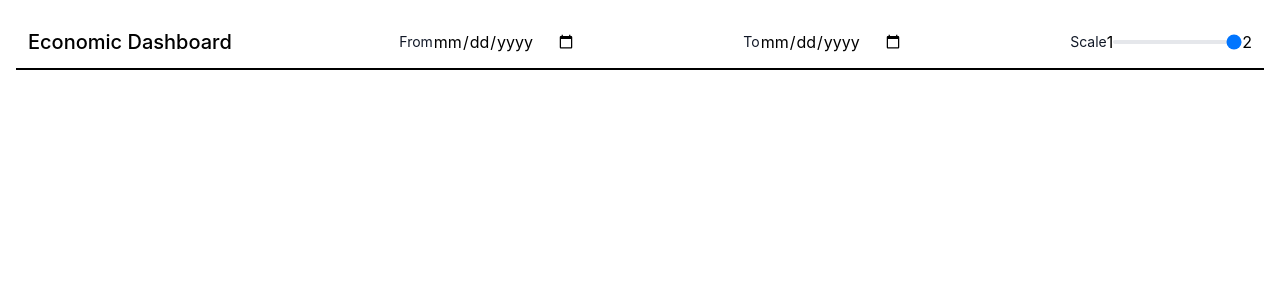
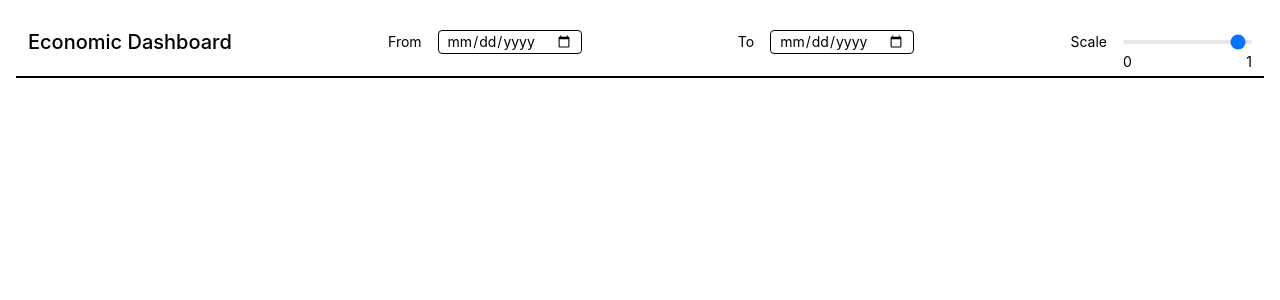
Before and after one commit to MaaviaAsghar4/economic-dashboard-app, a Next.js app: page / in a window 1280 px wide. Shown: the top 300 px of the page. Built offline with nearby package versions, Linux system fonts and the light colour scheme.

Commit message:
Header section completed

```diff
--- /dev/null
+++ b/components/atoms/InputDate.tsx
@@ -0,0 +1,18 @@
+import React from "react";
+
+interface InputDateProps {
+  value: number;
+  id: string;
+}
+
+const InputDate = ({ value, id }: InputDateProps) => {
+  return (
+    <input
+      id={id.toLowerCase()}
+      type="Date"
+      className="text-sm border-black border px-2 rounded"
+    />
+  );
+};
+
+export default InputDate;
--- /dev/null
+++ b/components/atoms/InputRange.tsx
@@ -0,0 +1,22 @@
+import React from "react";
+
+interface InputRangeProps {
+  value: number;
+  id: string;
+}
+
+const InputRange = ({ value, id }: InputRangeProps) => {
+  return (
+    <input
+      id={id.toLowerCase()}
+      type="range"
+      max="1"
+      min="0"
+      step="0.1"
+      //   value={value}
+      className="h-1 bg-gray-200 rounded-lg appearance-none cursor-pointer before:content-['0'] after:content-['1'] before:text-sm after:text-sm before:block after:block before:mt-3 after:mt-3"
+    />
+  );
+};
+
+export default InputRange;
--- /dev/null
+++ b/components/atoms/Label.tsx
@@ -0,0 +1,15 @@
+import React from "react";
+
+interface LabelProps {
+  label: string;
+}
+
+const Label = ({ label }: LabelProps) => {
+  return (
+    <label htmlFor={label.toLowerCase()} className="block text-sm mr-4">
+      {label}
+    </label>
+  );
+};
+
+export default Label;
--- /dev/null
+++ b/components/atoms/Title.tsx
@@ -0,0 +1,11 @@
+import React from "react";
+
+interface TitleProps {
+  title: string;
+}
+
+const Title = ({ title }: TitleProps) => {
+  return <h1 className="text-xl font-medium">{title}</h1>;
+};
+
+export default Title;
--- /dev/null
+++ b/components/molucules/FormElementDate.tsx
@@ -0,0 +1,18 @@
+import React from "react";
+import Label from "../atoms/Label";
+import InputDate from "../atoms/InputDate";
+
+interface FormElementDateProps {
+  label: string;
+}
+
+const FormElementDate = ({ label }: FormElementDateProps) => {
+  return (
+    <div className="flex items-center">
+      <Label label={label} />
+      <InputDate value={1} id={label} />
+    </div>
+  );
+};
+
+export default FormElementDate;
--- /dev/null
+++ b/components/molucules/FormElementRange.tsx
@@ -0,0 +1,18 @@
+import React from "react";
+import Label from "../atoms/Label";
+import InputRange from "../atoms/InputRange";
+
+interface FormElementRangeProps {
+  label: string;
+}
+
+const FormElementRange = ({ label }: FormElementRangeProps) => {
+  return (
+    <div className="flex items-center">
+      <Label label={label} />
+      <InputRange value={1} id={label} />
+    </div>
+  );
+};
+
+export default FormElementRange;
--- /dev/null
+++ b/components/template/Header.tsx
@@ -0,0 +1,17 @@
+import React from "react";
+import Title from "../atoms/Title";
+import FormElementDate from "../molucules/FormElementDate";
+import FormElementRange from "../molucules/FormElementRange";
+
+const Header = () => {
+  return (
+    <div className="flex justify-between items-center pt-3 pb-5 px-3 border-b-2 border-black">
+      <Title title="Economic Dashboard" />
+      <FormElementDate label="From" />
+      <FormElementDate label="To" />
+      <FormElementRange label="Scale" />
+    </div>
+  );
+};
+
+export default Header;
--- a/pages/index.tsx
+++ b/pages/index.tsx
@@ -1,4 +1,5 @@
 import Head from "next/head";
+import Header from "../components/template/Header";
 
 export default function Home() {
   return (
@@ -9,48 +10,7 @@ export default function Home() {
         <link rel="icon" href="/favicon.ico" />
       </Head>
       <main className="p-4">
-        <div className="flex justify-between items-center p-3 border-b-2 border-black">
-          <h1 className="text-xl font-medium">Economic Dashboard</h1>
-          <div className="flex items-center">
-            <label
-              htmlFor="from"
-              className="block text-sm text-gray-900 dark:text-gray-300"
-            >
-              From
-            </label>
-            <input id="from" type="Date" />
-          </div>
-          <div className="flex items-center">
-            <label
-              htmlFor="to"
-              className="block text-sm text-gray-900 dark:text-gray-300"
-            >
-              To
-            </label>
-            <input id="to" type="Date" />
-          </div>
-          <div className="flex items-center">
-            <label
-              htmlFor="scale"
-              className="block text-sm text-gray-900 dark:text-gray-300"
-            >
-              Scale
-            </label>
-            <div className="flex items-center">
-              <p>1</p>
-              <input
-                id="scale"
-                type="range"
-                max="1"
-                min="0"
-                step="0.1"
-                // value="0.1"
-                className="h-1 bg-gray-200 rounded-lg appearance-none cursor-pointer"
-              />
-              <p>2</p>
-            </div>
-          </div>
-        </div>
+        <Header />
       </main>
     </div>
   );
```
